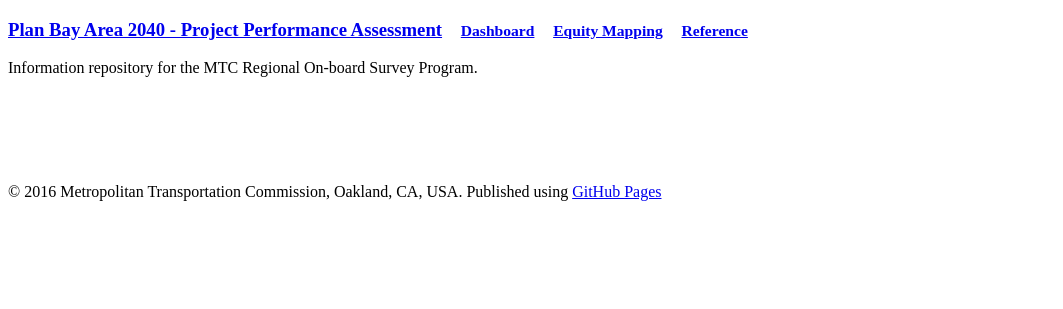
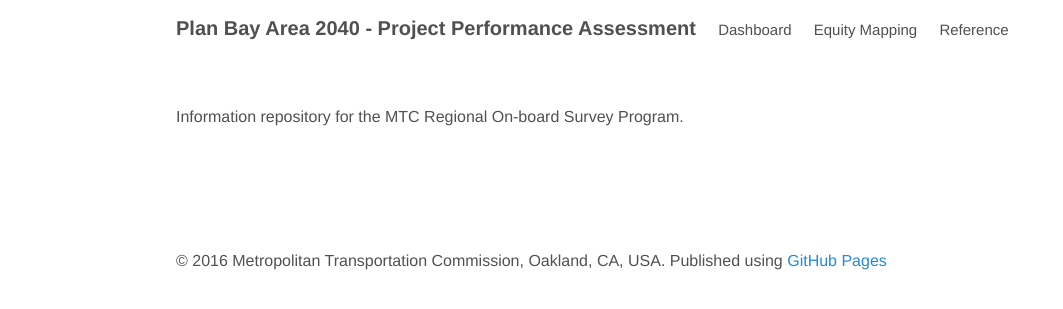
Before and after one commit to BayAreaMetro/performance, a Jekyll site: the page built from index.html, in a window 1280 px wide. Shown: the top 309 px of the page, without its empty margins (0-1063 px from the left). Built offline with Jekyll 4.4.1, drawn with Linux system fonts in a browser that asks for light colours; nearby versions of some CDN libraries; library files that are not in the unit come from our copies; the list of posts is cut into pages by our own code.

Commit message:
Fix redirect

```diff
--- a/_includes/head.html
+++ b/_includes/head.html
@@ -14,12 +14,12 @@
   </title>
 
   <!-- CSS -->
-  <link rel="stylesheet" href="/onboard-surveys/css/poole.css">
-  <link rel="stylesheet" href="/onboard-surveys/css/syntax.css">
-  <link rel="stylesheet" href="/onboard-surveys/css/font-awesome.css">
+  <link rel="stylesheet" href="/Project-Performance/css/poole.css">
+  <link rel="stylesheet" href="/Project-Performance/css/syntax.css">
+  <link rel="stylesheet" href="/Project-Performance/css/font-awesome.css">
 
   <!-- Icons -->
-  <link rel="icon" href="/onboard-surveys/assets/favicon.ico">
+  <link rel="icon" href="/Project-Performance/assets/favicon.ico">
 
 
   <!-- RSS -->
--- a/_layouts/default.html
+++ b/_layouts/default.html
@@ -9,10 +9,10 @@
     <div class="container content">
       <div class="masthead">
         <h3 class="masthead-title">
-          <a href="/onboard-surveys/" title="Home">{{ site.title }}</a>
+          <a href="/Project-Performance/" title="Home">{{ site.title }}</a>
 
           {% for page in site.pages_list %}
-              &nbsp;&nbsp;&nbsp;<small><a href="/onboard-surveys/{{ page[1]  }}">{{ page[0] }}</a></small>
+              &nbsp;&nbsp;&nbsp;<small><a href="/Project-Performance/{{ page[1]  }}">{{ page[0] }}</a></small>
           {% endfor %}
 
         </h3>
```
